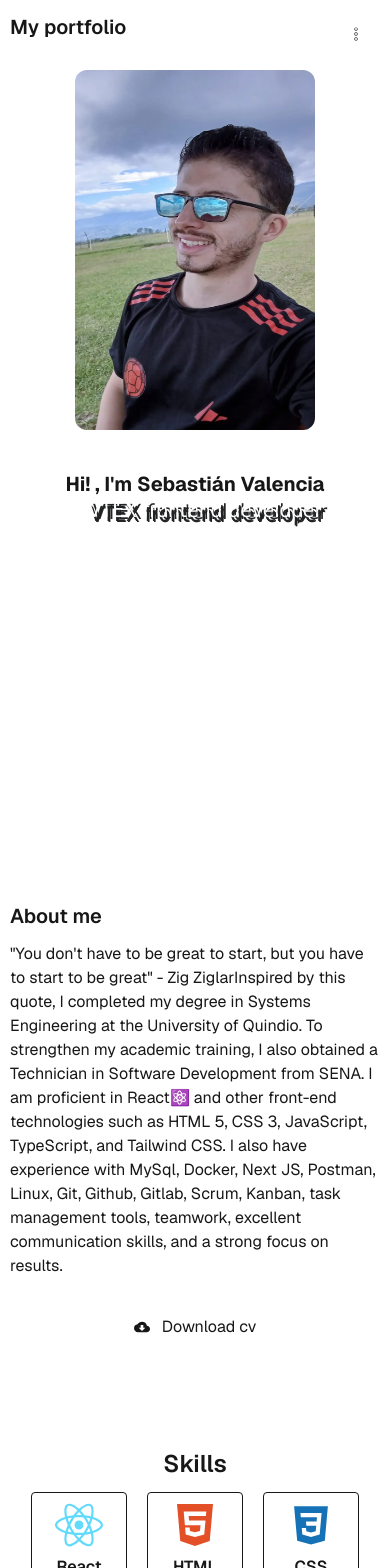
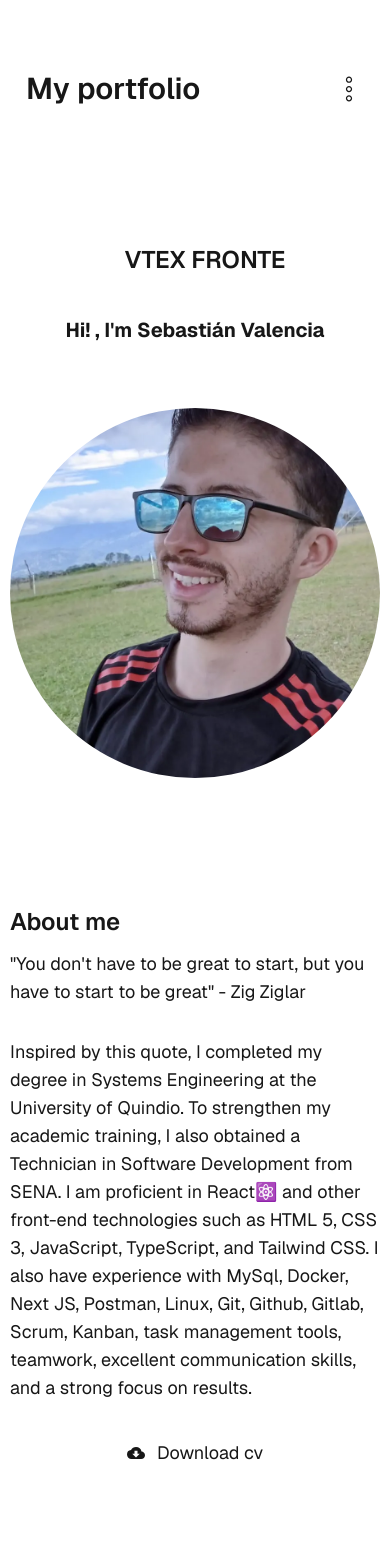
Before and after one commit to SebasProgrammer2021/my_portafolio, a Next.js app: page / in a window 390 px wide. Shown: the top 1568 px of the page. Built offline with nearby package versions, Linux system fonts and the light colour scheme; a web font is replaced by a local one.

Commit message:
Update Aboutme, Drawer, Header, and Welcome components

```diff
--- a/src/app/components/Aboutme.tsx
+++ b/src/app/components/Aboutme.tsx
@@ -5,13 +5,10 @@ import Link from 'next/link'
 export const Aboutme = () => {
   return (
     <section className="aboutMe" id="aboutMe">
-      <h2 className="aboutMeTitle mb-3 text-xl font-semibold">About me</h2>
+      <h2 className="aboutMeTitle mb-3 text-2xl font-semibold">About me</h2>
       <div className="aboutMeContenteContainer">
-        <div className="aboutMeProfileImageContainer">
-
-        </div>
-        <p className="aboutMeProfileDescription">
-          <span className="aboutMeProfileDescription__quote">
+        <p className="aboutMeProfileDescription text-lg">
+          <span className="aboutMeProfileDescription__quote mb-8 block">
             &quot;You don&apos;t have to be great to start, but you have to start to be
             great&quot; - Zig Ziglar
           </span>
@@ -25,7 +22,10 @@ export const Aboutme = () => {
             Gitlab, Scrum, Kanban, task management tools, teamwork, excellent
             communication skills, and a strong focus on results.
           </span>
-          <Link className="getCvLink mt-6 flex gap-3 justify-self-center items-center rounded-full border border-white p-3" href="https://www.canva.com/design/DAFHqHRsvnc/2UxPP4G5oDsF1qzJt3L_MA/edit?utm_content=DAFHqHRsvnc&utm_campaign=designshare&utm_medium=link2&utm_source=sharebutton" target="_blank">
+          <Link className="getCvLink mt-6 flex gap-3 justify-self-center items-center rounded-full border border-white p-3"
+            href="https://www.canva.com/design/DAFHqHRsvnc/2UxPP4G5oDsF1qzJt3L_MA/edit?utm_content=DAFHqHRsvnc&utm_campaign=designshare&utm_medium=link2&utm_source=sharebutton"
+            target="_blank"
+          >
             <MdCloudDownload />
             Download cv
           </Link>
--- a/src/app/components/Drawer.tsx
+++ b/src/app/components/Drawer.tsx
@@ -23,24 +23,23 @@ export default function Drawer({ open, setOpen }: Props) {
               className="pointer-events-auto relative w-70 max-w-md transform transition duration-500 ease-in-out data-closed:translate-x-full sm:duration-700"
             >
               <TransitionChild>
-                <div id='close-button-container' className="absolute top-0 left-0 -ml-8 flex pt-4 pr-2 duration-500 ease-in-out data-closed:opacity-0 sm:-ml-10 sm:pr-4">
+                <div id='close-button-container' className="absolute top-0 -left-3 -ml-8 flex pt-4 duration-500 ease-in-out data-closed:opacity-0 ">
                   <button
                     type="button"
                     onClick={() => setOpen(false)}
-                    className="relative rounded-md text-gray-300 hover:text-white focus:ring-2 focus:ring-white focus:outline-hidden"
+                    className="relative hover:text-white focus:ring-2 focus:ring-white focus:outline-hidden "
                   >
-                    <IoCloseOutline />
-                    {/* <XMarkIcon aria-hidden="true" className="size-6" /> */}
+                    <IoCloseOutline size={30} color='white' />
                   </button>
                 </div>
               </TransitionChild>
               <div className="flex h-full flex-col overflow-y-scroll bg-white py-6 shadow-xl">
                 <div className="px-4 sm:px-6">
-                  <DialogTitle className="text-base font-semibold text-gray-900 mt-6">Menu</DialogTitle>
+                  <DialogTitle className="text-2xl font-bold text-gray-900 mt-6">Menu</DialogTitle>
                 </div>
                 <div className="relative mt-6 flex-1 px-4 sm:px-6">
                   <nav className="navbar">
-                    <ul className="navbarList flex flex-col gap-5 text-black items-center">
+                    <ul className="navbarList flex flex-col gap-5 text-black items-center text-xl">
                       <li id="itemEnlace" className="navbarListItem">
                         <Link href="#home" className="navbarListItemLink" id="home">Home</Link>
                       </li>
--- a/src/app/components/Header.tsx
+++ b/src/app/components/Header.tsx
@@ -8,10 +8,10 @@ export const Header = () => {
   const [open, setOpen] = useState(false);
 
   return (
-    <header className='flex justify-between items-center' id='home'>
-      <a className="welcomeTitle text-xl font-semibold mb-3.5" href='#home'>My portfolio</a>
+    <header className='flex justify-between items-center mt-12' id='home'>
+      <a className="welcomeTitle text-3xl font-semibold pl-4" href='#home'>My portfolio</a>
       <button className='p-4' onClick={() => setOpen(!open)}>
-        <CiMenuKebab />
+        <CiMenuKebab size={30} />
       </button>
       <Drawer open={open} setOpen={setOpen} />
     </header>
--- a/src/app/components/Welcome.tsx
+++ b/src/app/components/Welcome.tsx
@@ -3,15 +3,16 @@
 import React, { useEffect, useRef } from 'react'
 import mePicture from '../../../public/me.webp';
 import Image from "next/image";
-import styles from './styles/aboutme.module.css';
+import styles from './styles/home.module.css';
 import { useTypingTextAnimation } from '../hooks/useTypingTextAnimation';
 
 export const Welcome = () => {
   const wordRef = useRef<HTMLDivElement>(null);
   const words = [
-    'Frontend developer',
+    'React Frontend developer',
     'System and computing engineer',
     'VTEX frontend developer',
+    'Frontend Mentor'
   ];
   const speed = 40;
   const skipDelay = 15;
@@ -24,20 +25,20 @@ export const Welcome = () => {
   }, [part]);
 
   return (
-    <section className="welcome flex flex-col items-center h-screen pt-3">
+    <section className="welcome flex flex-col items-center h-full pt-3 pb-32">
+      <div className='messageContainer flex gap-5 mt-28 h-10'>
+        <p className="myRole mt-2 text-lg"></p>
+        <div className={`text-2xl font-semibold uppercase text-center`} ref={wordRef}></div>
+      </div>
+      <h1 className="myName mt-8 text-xl font-bold text-center">Hi! , I'm Sebastián Valencia</h1>
       <Image
-        className="w-60 h-90 rounded-xl"
+        className="w-auto h-auto rounded-full object-cover aspect-square mt-16"
         src={mePicture}
         alt="profile image"
-        loading="lazy"
         width={100}
         height={100}
+        priority
       />
-      <h1 className="myName mt-10 text-xl font-bold text-center">Hi! , I'm Sebastián Valencia</h1>
-      <div className='messageContainer flex gap-5'>
-        <p className="myRole mt-2 text-lg"></p>
-        <div className={styles.word} ref={wordRef}></div>
-      </div>
     </section>
   )
 }
--- a/src/app/components/styles/aboutme.module.css
+++ /dev/null
@@ -1,6 +0,0 @@
-.word {
-  margin: auto;
-  color: white;
-  font: 500 normal 1.3em 'tahoma';
-  text-shadow: 5px 2px #222324, 2px 4px #222324, 3px 5px #222324;
-}
--- /dev/null
+++ b/src/app/components/styles/home.module.css
@@ -0,0 +1,3 @@
+.word {
+
+}
--- a/src/app/layout.tsx
+++ b/src/app/layout.tsx
@@ -13,8 +13,9 @@ const geistMono = Geist_Mono({
 });
 
 export const metadata: Metadata = {
-  title: "Create Next App",
-  description: "Generated by create next app",
+  title: "Sebastián Londoño Valencia Portfolio",
+  description:
+    "Portafolio de Sebastián Londoño Valencia, desarrollador frontend con experiencia en React, Next.js, TypeScript, Tailwind CSS, Vtex, GraphQL, Git, y más. Conoce mis proyectos y habilidades en este portafolio.",
 };
 
 export default function RootLayout({
```
